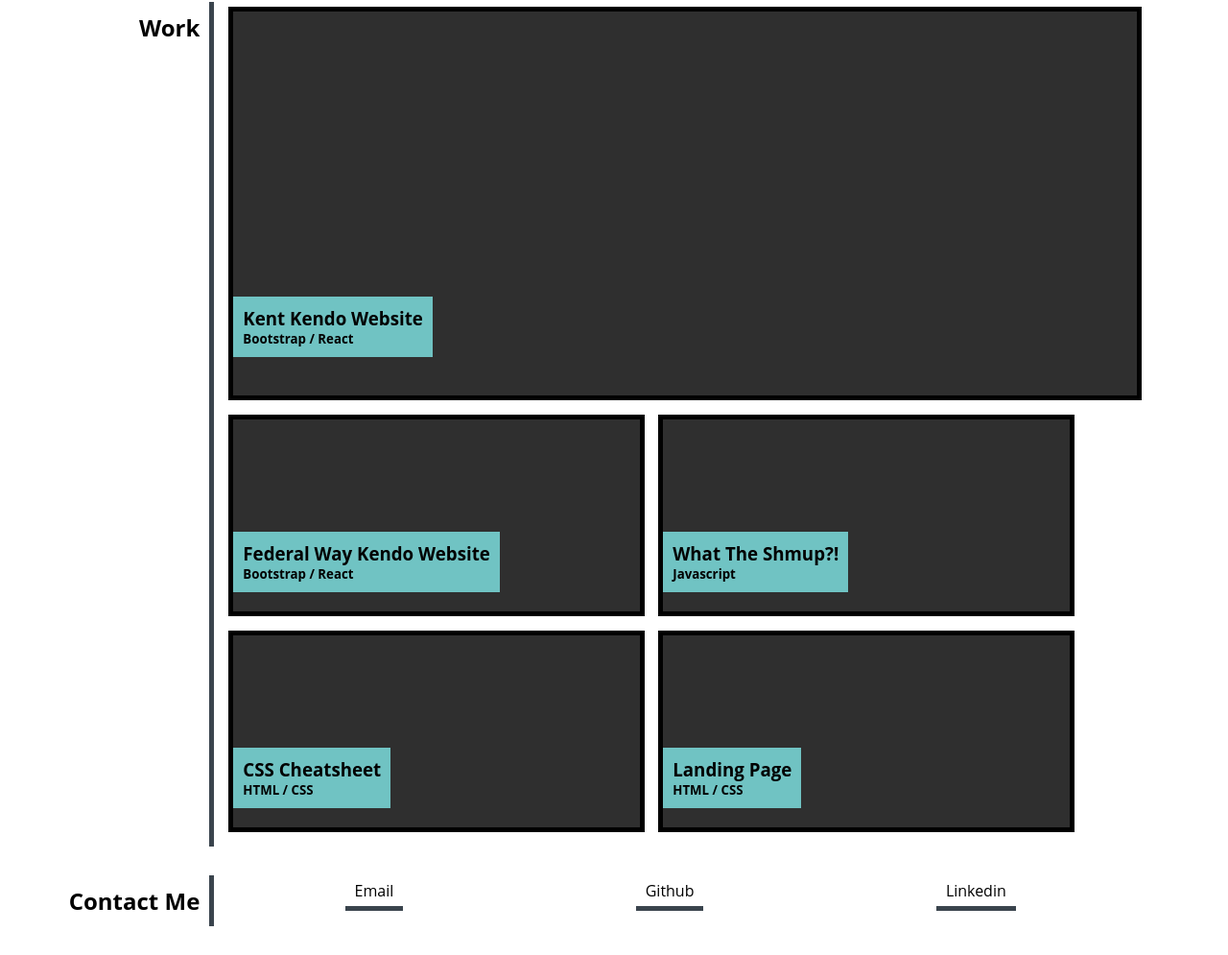
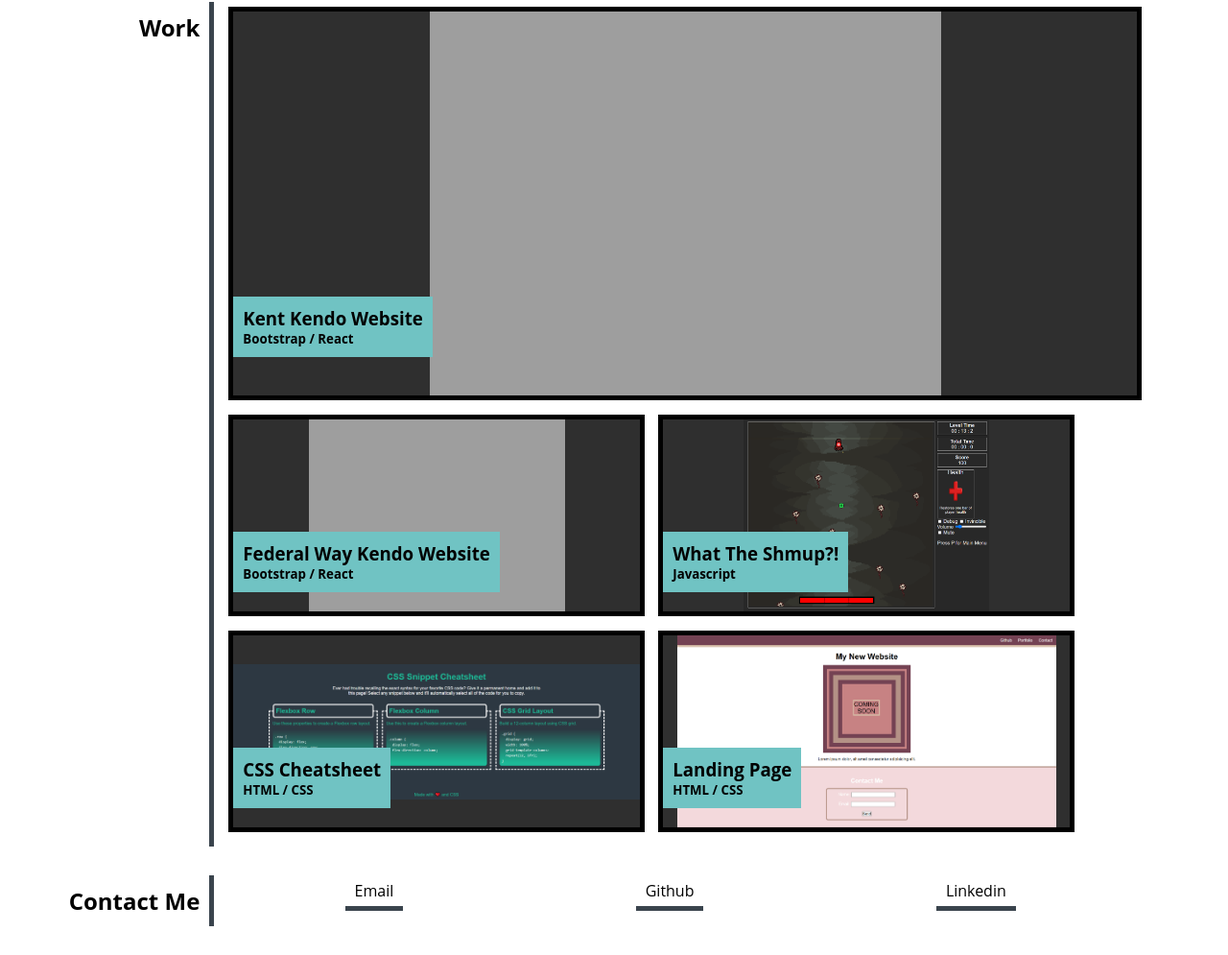
Before and after one commit to tkmarsten/portfolio, a plain HTML site: page index.html in a window 1280 px wide. Shown: the part 406-1401 px from the top of the page at 96% size. Drawn offline with Linux system fonts and the light colour scheme; the site is published under a folder, as on GitHub Pages, so addresses that start at the root find nothing.

Commit message:
Changed URL for card backgrounds

```diff
--- a/assests/style/style.css
+++ b/assests/style/style.css
@@ -125,23 +125,23 @@ nav {
 }
 
 .kent-card {
-  background: url("/assests/img/kenthome.png") no-repeat center center;
+  background: url("../img/kenthome.png") no-repeat center center;
 }
 
 .fw-card {
-  background: url("/assests/img/fwhome.png") no-repeat center center;
+  background: url("../img/fwhome.png") no-repeat center center;
 }
 
 .game-card {
-  background: url("/assests/img/game.png") no-repeat center center;
+  background: url("../img/game.png") no-repeat center center;
 }
 
 .mp1-card {
-  background: url("/assests/img/mp1.png") no-repeat center center;
+  background: url("../img/mp1.png") no-repeat center center;
 }
 
 .mp2-card {
-  background: url("/assests/img/mp2.png") no-repeat center center;
+  background: url("../img/mp2.png") no-repeat center center;
 }
 
 .content > a > .card {
```
